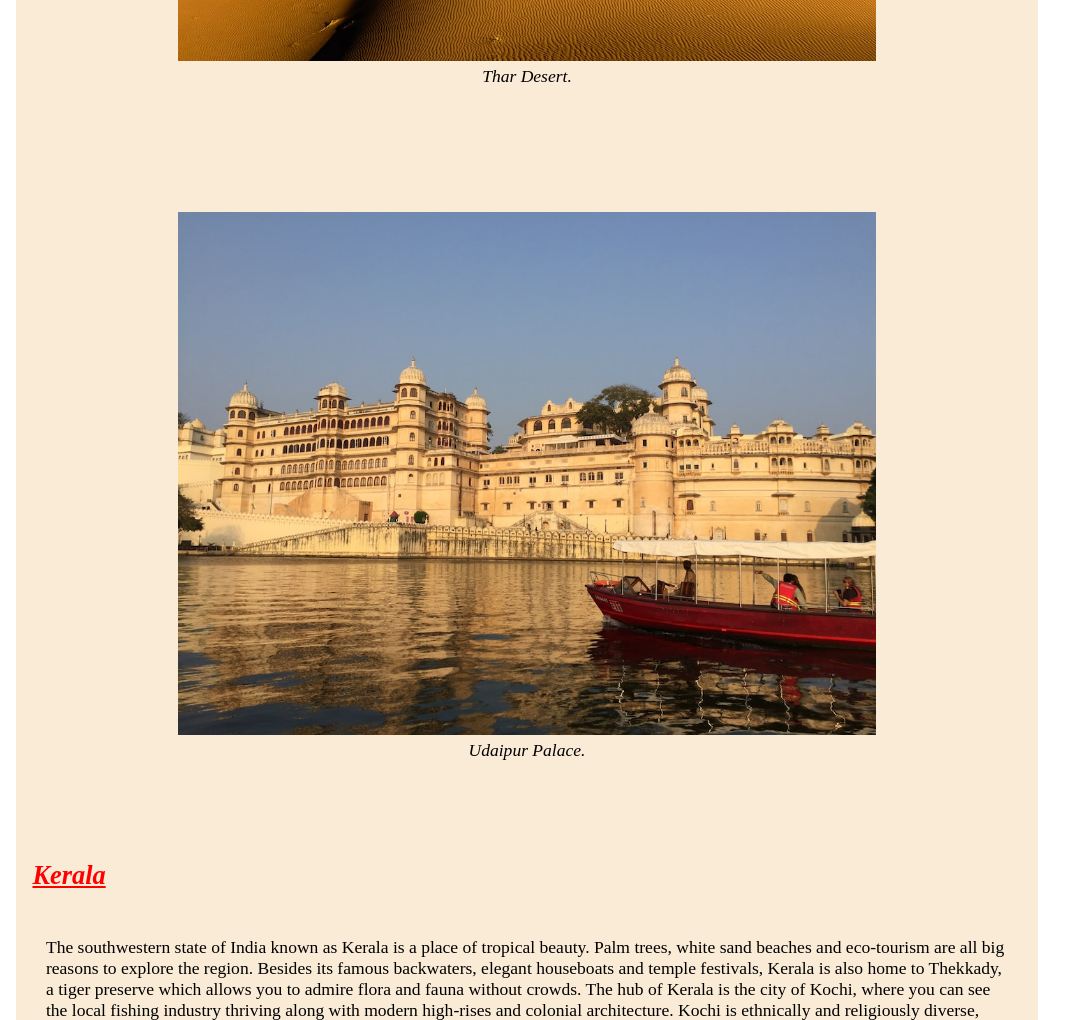
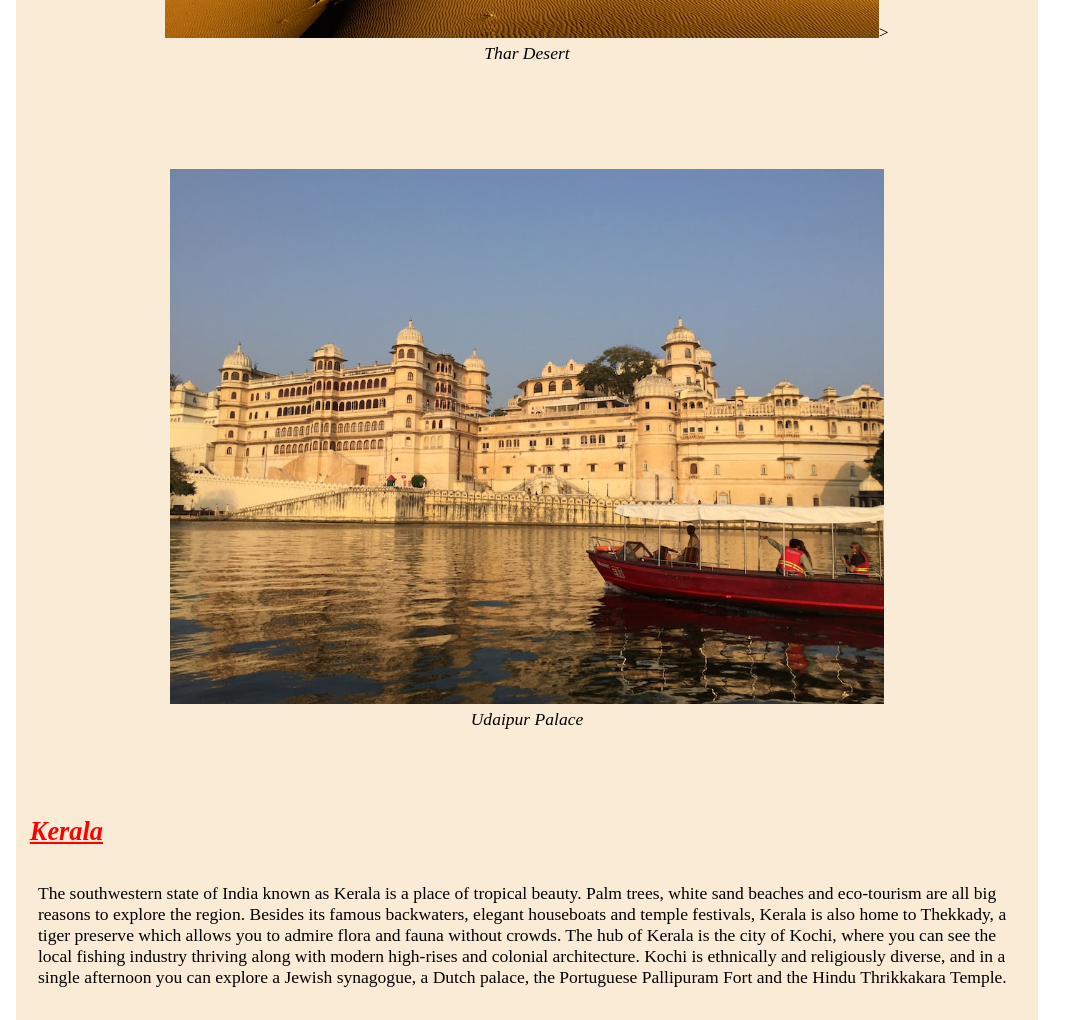
Before and after one commit to STL-WomenPlus-WebDev-March2023/js-assignment-4-html-me-something-Sonal2808, a website: page index.html in a window 1280 px wide. Shown: the part 900-1920 px from the top of the page, without its empty margins (0-1085 px from the left). Drawn offline with Linux system fonts and the light colour scheme.

Commit message:
Finished work on HTML page

```diff
--- a/index.html
+++ b/index.html
@@ -36,17 +36,17 @@
                <a name="Rajasthan"></a>
                <h2>Rajasthan</h2>
                <p>
-                  Rajasthan&comma;<b>the land of Kings</b>&comma;is a worthy etymology&comma; owing to the rich heritage founded by the Maharajas who once ruled with pride their kingdoms. A significant portion of <b>Rajasthani</b> land is a golden sand carpet that is otherwise known as the <b>Thar Desert</b>. There is also the Aravalli Range with the magnificent <b>Mount Abu</b> adding to Rajasthan's geographical splendour. But this isn't it needs to boast about. The heart of Rajasthan's <b>tourism</b> lies in its cities&comma;Whether it is Jodhpur-<b>&quot;The blue city&quot;</b>, or Udaipur-<b>&quot;The city of lakes&quot;</b> or Jaisalmer-<b>&quot;The Golden city&quot;</b>&comma;you feel beauty of vibrant culture of Rajasthan everywhere.</p>
+                  Rajasthan&nbsp;<b>the land of Kings</b>&nbsp;is a worthy etymology&comma; owing to the rich heritage founded by the Maharajas who once ruled with pride their kingdoms. A significant portion of <b>Rajasthani</b> land is a golden sand carpet that is otherwise known as the <b>Thar Desert</b>. There is also the Aravalli Range with the magnificent <b>Mount Abu</b> adding to Rajasthan's geographical splendour. But this isn't it needs to boast about. The heart of Rajasthan's <b>tourism</b> lies in its cities&comma;Whether it is Jodhpur-<b>&quot;The blue city&quot;</b>, or Udaipur-<b>&quot;The city of lakes&quot;</b> or Jaisalmer-<b>&quot;The Golden city&quot;</b>&comma;you feel beauty of vibrant culture of Rajasthan everywhere.</p>
             <figure>
-               <img src="images\TharDesert.jpeg">
+               <img src="images\TharDesert.jpeg" alt="Thar Desert">>
                <figcaption>
-                  Thar Desert.
+                  Thar Desert
                   </figcaption>
             </figure>
             <figure>
-               <img src = "images\Udaipur_palace.jpeg">
+               <img src = "images\Udaipur_palace.jpeg" alt="Udaipur Palace">
                <figcaption>
-                 Udaipur Palace.
+                 Udaipur Palace
                   </figcaption>
             </figure>
                </section>
@@ -106,7 +106,7 @@
          </article>
          </main>
          <footer>
-            <p>&copy 2023 Sonal Sharma</p>
+            <p style="color:red;font-size:10px;">&copy; 2023 Sonal Sharma</p>
          </footer>
    </body>
 </html>
--- a/styles.css
+++ b/styles.css
@@ -17,7 +17,7 @@ footer {
 }
 
 header {
-	padding: 1.875em 0;
+	padding: 1.575em 0;
 }
 
 header h1 {
@@ -28,7 +28,7 @@ header h1 {
 
 h1, h2, h3 {
     color:red;
-	margin: 0;
+	margin:auto;
     font-style: italic;
     font-display: block;
     text-decoration-line:underline;
@@ -39,7 +39,7 @@ h1 {
 }
 
 main h2 {
-	padding: 0.625em 0 0.625em 0.625em;
+	padding: 0.525em 0 0.525em 0.525em;
 }
 
 
@@ -68,14 +68,14 @@ nav ul li {
 }
 
 p {
-    margin:8px;
+    margin:auto;
     display:block;
 	padding: 1.25em;
 }
 
 figure {
 	margin: 25px;
-	padding: 50px;;
+	padding: 40px;;
 	text-align: center;
 }
 
```
